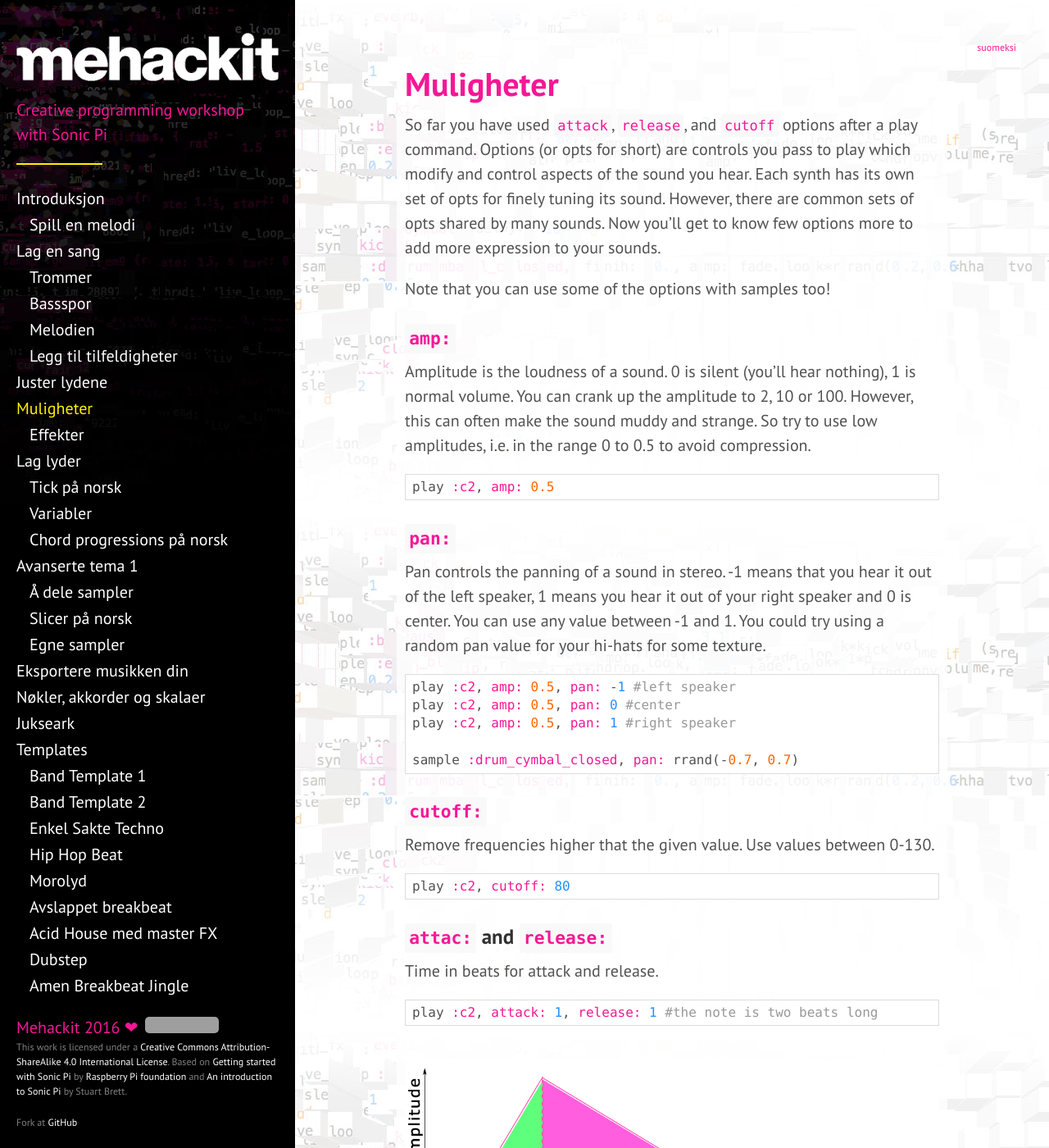
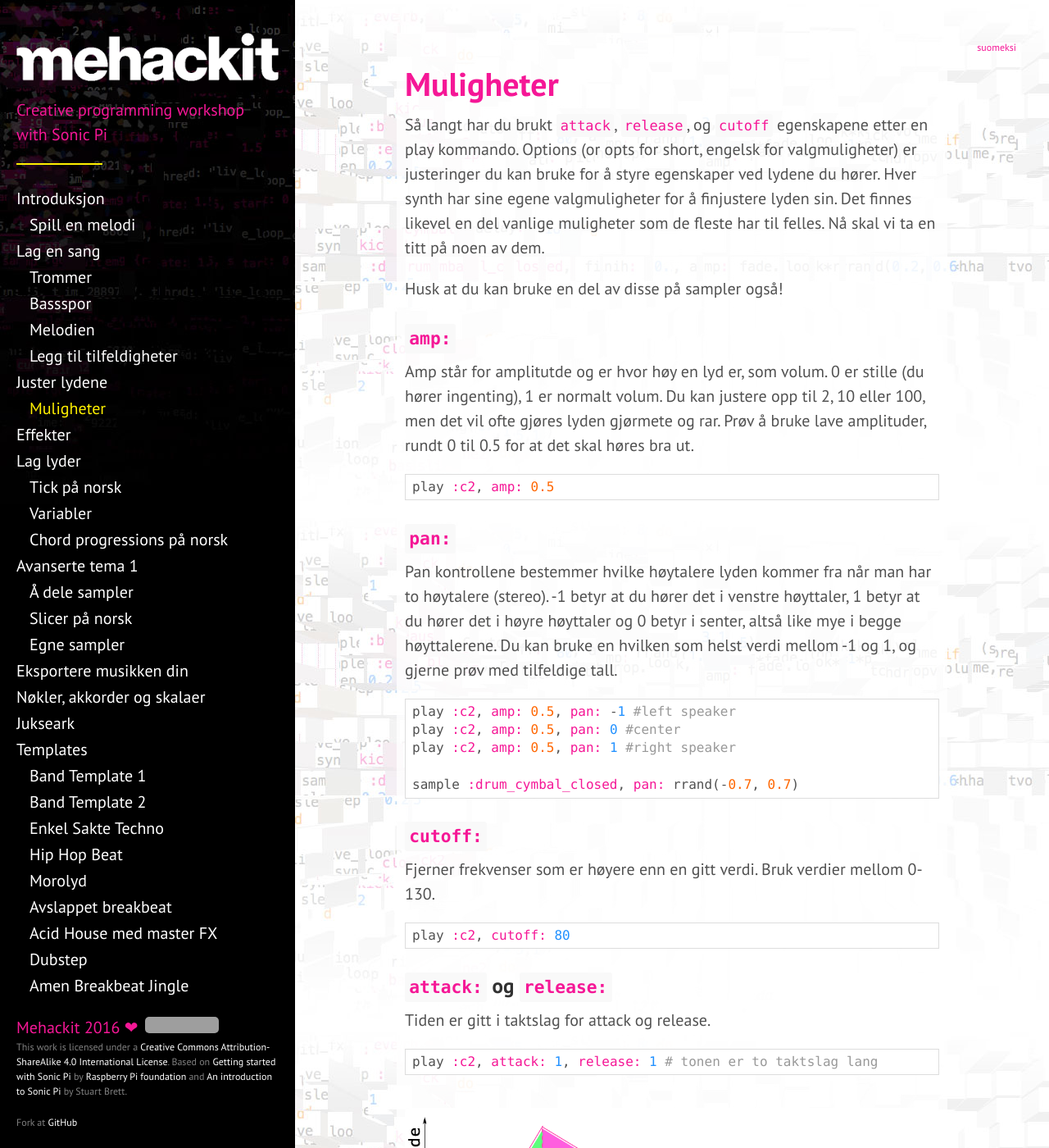
Before and after one commit to mehackit/sonic-pi-workshop, a Jekyll site: the page built from _exercises/no/03-tweak-the-sounds/02-synth-options.md, in a window 1280 px wide and 1400 px high. Shown: the whole window at 82% size. Built offline with Jekyll 4.4.1, drawn with Linux system fonts in a browser that asks for light colours; nearby versions of some CDN libraries; some of the changed text lies outside the part shown; grey boxes are pictures that could not be loaded.

Commit message:
Translate 03-02 to no

```diff
--- a/_exercises/no/03-tweak-the-sounds/02-synth-options.md
+++ b/_exercises/no/03-tweak-the-sounds/02-synth-options.md
@@ -1,17 +1,18 @@
 ---
-chapter: Skru på lydene
+chapter: Juster lydene
 title: Muligheter
 lang: no
 layout: exercise
 ---
 
-So far you have used `attack`, `release`, and `cutoff` options after a play command. Options (or opts for short) are controls you pass to play which modify and control aspects of the sound you hear. Each synth has its own set of opts for finely tuning its sound. However, there are common sets of opts shared by many sounds. Now you'll get to know few options more to add more expression to your sounds.
+Så langt har du brukt `attack`, `release`, og `cutoff` egenskapene etter en play kommando. Options (or opts for short, engelsk for valgmuligheter) er justeringer du kan bruke for å styre egenskaper ved lydene du hører. Hver synth har sine egene valgmuligheter for å finjustere lyden sin. Det finnes likevel en del vanlige muligheter som de fleste har til felles. Nå skal vi ta en titt på noen av dem.
 
-Note that you can use some of the options with samples too!
+Husk at du kan bruke en del av disse på sampler også!
 
 ### `amp:`
 
-Amplitude is the loudness of a sound. 0 is silent (you’ll hear nothing), 1 is normal volume. You can crank up the amplitude to 2, 10 or 100. However, this can often make the sound muddy and strange. So try to use low amplitudes, i.e. in the range 0 to 0.5 to avoid compression.
+Amp står for amplitutde og er hvor høy en lyd er, som volum. 0 er stille (du hører ingenting), 1 er normalt volum. Du kan justere opp til 2, 10 eller 100, men det vil ofte gjøres lyden gjørmete og rar. Prøv å bruke lave amplituder, rundt 0 til 0.5 for at det skal høres bra ut.
+
 
 {% highlight ruby %}
 play :c2, amp: 0.5
@@ -19,7 +20,7 @@ play :c2, amp: 0.5
 
 ### `pan:`
 
-Pan controls the panning of a sound in stereo. -1 means that you hear it out of the left speaker, 1 means you hear it out of your right speaker and 0 is center. You can use any value between -1 and 1. You could try using a random pan value for your hi-hats for some texture.
+Pan kontrollene bestemmer hvilke høytalere lyden kommer fra når man har to høytalere (stereo). -1 betyr at du hører det i venstre høyttaler, 1 betyr at du hører det i høyre høyttaler og 0 betyr i senter, altså like mye i begge høyttalerene. Du kan bruke en hvilken som helst verdi mellom -1 og 1, og gjerne prøv med tilfeldige tall.
 
 {% highlight ruby %}
 play :c2, amp: 0.5, pan: -1 #left speaker
@@ -31,28 +32,28 @@ sample :drum_cymbal_closed, pan: rrand(-0.7, 0.7)
 
 ### `cutoff:`
 
-Remove frequencies higher that the given value. Use values between 0-130.
+Fjerner frekvenser som er høyere enn en gitt verdi. Bruk verdier mellom 0-130.
 
 {% highlight ruby %}
 play :c2, cutoff: 80
 {% endhighlight %}
 
-### `attac:` and `release:`
+### `attack:` og `release:`
 
-Time in beats for attack and release.
+Tiden er gitt i taktslag for attack og release.
 
 {% highlight ruby %}
-play :c2, attack: 1, release: 1 #the note is two beats long
+play :c2, attack: 1, release: 1 # tonen er to taktslag lang
 {% endhighlight %}
 
 <img src="{{ "/assets/img/attackrelease.png" | prepend: site.baseurl }}">
 
-### `use_synth_defaults` and `use_sample_defaults`
+### `use_synth_defaults` og `use_sample_defaults`
 
-If you don't want to set your ops for each play or sample on your loop, you can use `use_synth_defaults` and `use_sample_defaults` to set the opts for all the next plays and samples in the loop:
+Hvis du ikke vil sette dine egne verdier hvor hvert eneste sample eller hver eneste play kommando, kan du bruke `use_synth_defaults` og `use_sample_defaults` for å sette valgene for alle de neste play eller sample kommandoene i løkken:
 
 {% highlight ruby %}
-live_loop :melody do
+live_loop :melodi do
   use_synth :mod_fm
   use_synth_defaults attack: 0.25, release: 0.5, pan: rrand(-0.5, 0.5), cutoff: 50
   play 72
@@ -64,9 +65,9 @@ live_loop :melody do
 end
 {% endhighlight %}
 
-### Bonus: `beat_stretch:` and `rate:`
+### Bonus: `beat_stretch:` og `rate:`
 
-These are too cool to skip. Try this out:
+Disse er litt for kule til å hoppe over. Prøv dette:
 
 {% highlight ruby %}
 live_loop :amen_break do
@@ -75,7 +76,7 @@ live_loop :amen_break do
 end
 {% endhighlight %}
 
-There's an annoying gap in the end. The sample is 1.753310657596372 beats long, which isn't that handy when you want to play it with all the other stuff we have going on. Luckily you can use `beat_stretch: 2` to stretch/shrink the sample to make it exactly 2 beats long:
+Det er en litt irriterende pause på slutten. Samplet er 1.753310657596372 takter lang, som ikke er så enkelt når du vil spille det sammen med alle de andre sporene. Heldigvis kan du bruke `beat_stretch: 2` for å strekke/mose samplet for å få det akkurat to takter langt:
 
 {% highlight ruby %}
 live_loop :amen_break do
@@ -84,7 +85,7 @@ live_loop :amen_break do
 end
 {% endhighlight %}
 
-Nice! Now to the `rate` option. Rate controls how fast a sample is played. 1 is in original speed, 0.5 is in half speed and 2 is in double speed. The sample also sounds higher and lower pitched when you change the rate. And (drumroll...) you can have even negative values! Negative values play the samples _backwards_. Try playing this loop and changing the rate and sleep value:
+Supert! Nå kan vi se på `rate`. Rate styrer hvor fort et sample blir spilt. 1 er orginal fart, 0.5 er halv fart og 2 er dobbel fart. Samplet høres også lysere ut når det blir spilt fort og mørkere når det blir spilt sakte. Og (trommevirvel...) - du kan til og med ha negative verdier! Negative verdier spiller samplet _baklengs_. Forsøk og spille denne løkken og endre på rate og sleep verdiene:
 
 {% highlight ruby %}
 live_loop :amen_break do
```
